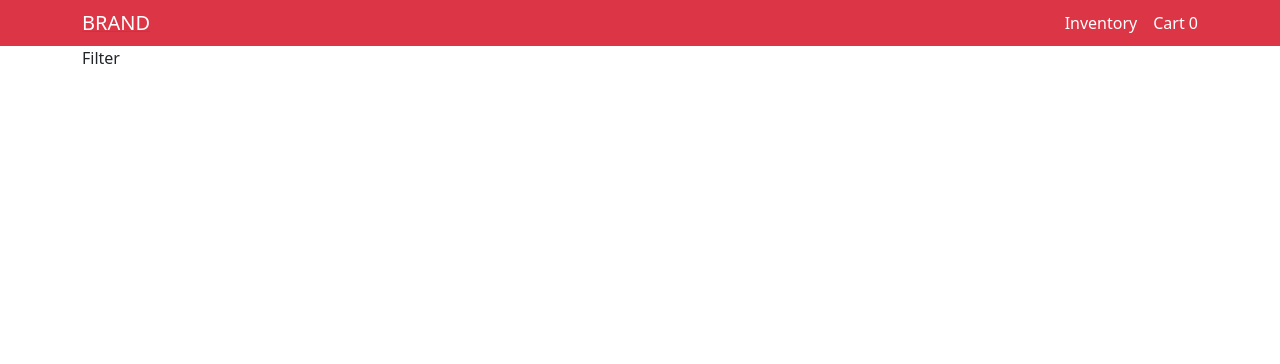
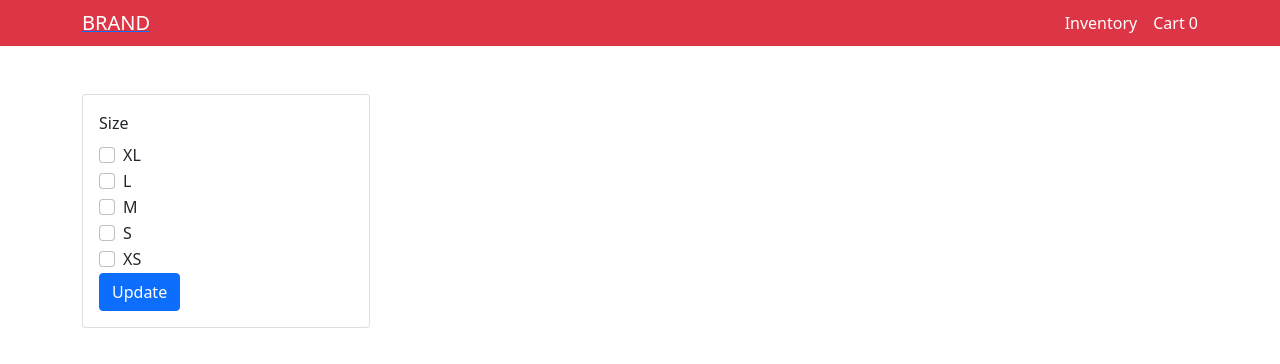
Before and after one commit to altuntasgozde/Ecommerce, a React (Create React App) app: page / in a window 1280 px wide. Shown: the top 364 px of the page. Built offline with nearby package versions, Linux system fonts and the light colour scheme.

Commit message:
size filter added

```diff
--- a/src/App.js
+++ b/src/App.js
@@ -10,17 +10,14 @@ function App() {
 
   const [products, setProducts] = useState(JSON.parse(localStorage.getItem("products")) || [])
 
-  const [cartArr, setCartArr] = useState(JSON.parse(localStorage.getItem("cart")) || [])
-
-  const [count, setCount] = useState(0)
-
   const showData = (data) => {
     setProducts(data)
   }
 
-  const DeleteProduct = (id) => {
-    setProducts(products.filter((item) => item.proId !== id))
-  }
+  // Cart
+  const [cartArr, setCartArr] = useState(JSON.parse(localStorage.getItem("cart")) || [])
+
+  const [count, setCount] = useState(0)
 
   const AddCart = (id) => {
     if (cartArr.some(item => item.proId == id)) {
@@ -39,22 +36,39 @@ function App() {
   const DeleteCartItem = (id) => {
     console.log(cartArr)
     setCartArr(cartArr.filter(item => item.proId !== id))
-    setCount(count-1)
+    setCount(count - 1)
   }
+
+  // Filter
+  const [filterSize, setFilterSize] = useState(null)
+
+  const ChangeSize = (e) => {
+    setFilterSize(e.target.value)
+  }
+
+  const UpdateProduct = () => {
+    setProducts(products.filter((product) => product.proSize == filterSize))
+  }
+
+  // Delete
+  const DeleteProduct = (id) => {
+    setProducts(products.filter((item) => item.proId !== id))
+  }
+
 
   useEffect(() => {
     localStorage.setItem("products", JSON.stringify(products));
     localStorage.setItem("cart", JSON.stringify(cartArr));
-  }, [products,cartArr]);
+  }, [products, cartArr]);
 
   return (
     <div className="App">
       <Routes>
-        <Route path="/" element={<Homepage products={products} DeleteProduct={DeleteProduct} AddCart={AddCart} count={count} />}></Route>
+        <Route path="/" element={<Homepage products={products} DeleteProduct={DeleteProduct} AddCart={AddCart} count={count} UpdateProduct={UpdateProduct} ChangeSize={ChangeSize} />}></Route>
 
-        <Route path="/inventory" element={<Inventory showData={showData} count={count}/>}></Route>
+        <Route path="/inventory" element={<Inventory showData={showData} count={count} />}></Route>
 
-        <Route path="/cart" element={<Cart cartArr={cartArr} DeleteCartItem={DeleteCartItem} count={count}/>}></Route>
+        <Route path="/cart" element={<Cart cartArr={cartArr} DeleteCartItem={DeleteCartItem} count={count} />}></Route>
 
         <Route path="/pro/:id" element={<EditProduct products={products} />} />
       </Routes>
--- a/src/Components/Cards.js
+++ b/src/Components/Cards.js
@@ -11,6 +11,9 @@ export const Cards = ({item,DeleteProduct, AddCart}) => {
                     <Card.Subtitle className="mb-2 text-muted">{item.proPrice}</Card.Subtitle>
                     <Card.Text>
                         {item.proFeatures}
+                    </Card.Text>
+                    <Card.Text>
+                        {item.proSize}
                     </Card.Text>
                 </Card.Body>
                 <div className='d-flex justify-content-around'>
--- a/src/Components/Filter.js
+++ b/src/Components/Filter.js
@@ -1,7 +1,30 @@
-import React from 'react'
+import React, { useState } from 'react'
+import { Button, Card, Form } from 'react-bootstrap'
 
-export const Filter = () => {
+export const Filter = ({ ChangeSize,UpdateProduct }) => {
+
+
+
+
   return (
-    <div>Filter</div>
+    <div>
+      <Card className='mt-5' style={{ width: '18rem' }}>
+        <Card.Body>
+          <Form>
+            <Form.Group>
+              <Form.Label>Size</Form.Label>
+              <Form.Check type="checkbox" label="XL" value="xl" onChange={ChangeSize}/>
+              <Form.Check type="checkbox" label="L" value="l" onChange={ChangeSize}/>
+              <Form.Check type="checkbox" label="M" value="m" onChange={ChangeSize}/>
+              <Form.Check type="checkbox" label="S" value="s" onChange={ChangeSize}/>
+              <Form.Check type="checkbox" label="XS" value="xs" onChange={ChangeSize}/>
+            </Form.Group>
+          </Form>
+
+        <Button onClick={UpdateProduct}>Update</Button>
+
+        </Card.Body>
+      </Card>
+    </div>
   )
 }
--- a/src/Pages/Homepage.js
+++ b/src/Pages/Homepage.js
@@ -5,7 +5,7 @@ import { Filter } from '../Components/Filter';
 import { Cards } from '../Components/Cards';
 
 
-export const Homepage = ({ products, DeleteProduct, AddCart, count }) => {
+export const Homepage = ({ products, DeleteProduct, AddCart, count,ChangeSize,UpdateProduct }) => {
 
     return (
         <div>
@@ -13,7 +13,7 @@ export const Homepage = ({ products, DeleteProduct, AddCart, count }) => {
             <Container>
                 <Row>
                     <Col md={4}>
-                        <Filter />
+                        <Filter ChangeSize={ChangeSize} UpdateProduct={UpdateProduct}/>
                     </Col>
                     <Col>
                         <div>
```
